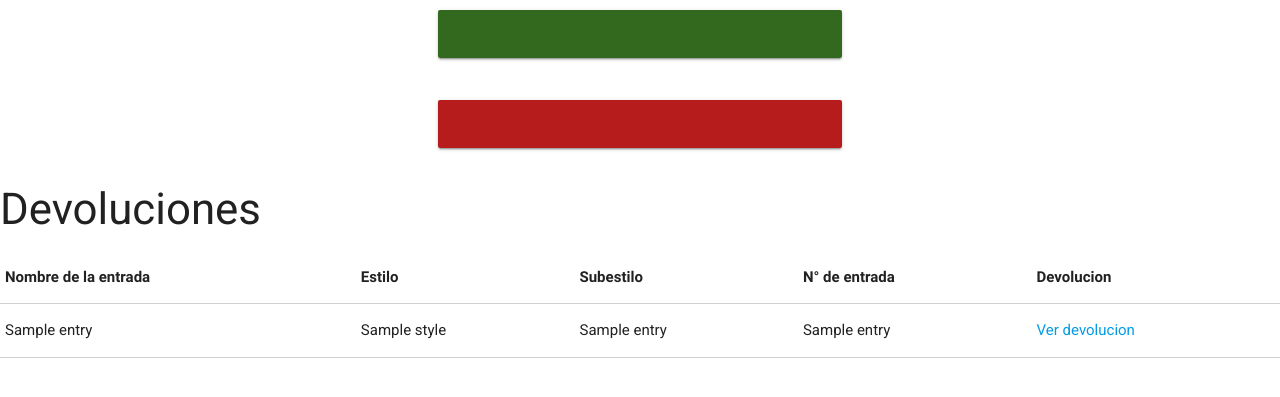
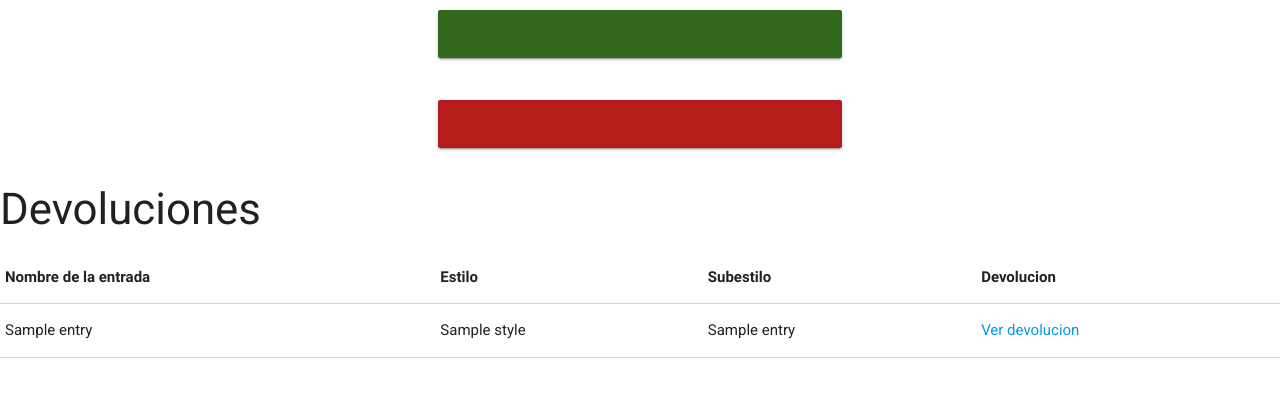
Before and after one commit to cesardmoro/socios-sc, a PHP site: the page made by application/views/concursos/devoluciones.php in a window 1280 px wide. Shown: the part 264-661 px from the top of the page. Run offline with PHP 8.4, Linux system fonts and the light colour scheme; the template is opened without the code that fills it: most values are stand-ins (such as "Sample title", 1, 10 or a date in 2020); data that the repository does not hold is empty; some libraries are stand-ins or nearby versions.

Commit message:
removed entry name from devolutions

```diff
--- a/application/views/concursos/devoluciones.php
+++ b/application/views/concursos/devoluciones.php
@@ -9,7 +9,6 @@
 			<th>Nombre de la entrada</th>
 			<th>Estilo</th>
 			<th>Subestilo</th>
-			<th>N° de entrada</th>
 			<th>Devolucion</th>
 		<tr>
 	</thead>
@@ -26,10 +25,6 @@
 			<?php echo $e->substyle_name ?>
 		</td>
 		<td>
-			<?php echo $e->entry ?>
-		</td>
-
-		<td>
 			<?php if($e->entry_file != "") {?>
 			<a target="_blank" href="/<?php echo str_replace(FCPATH, '', $e->entry_file)?>">Ver devolucion</a>
 			<?php }else{?>
```
